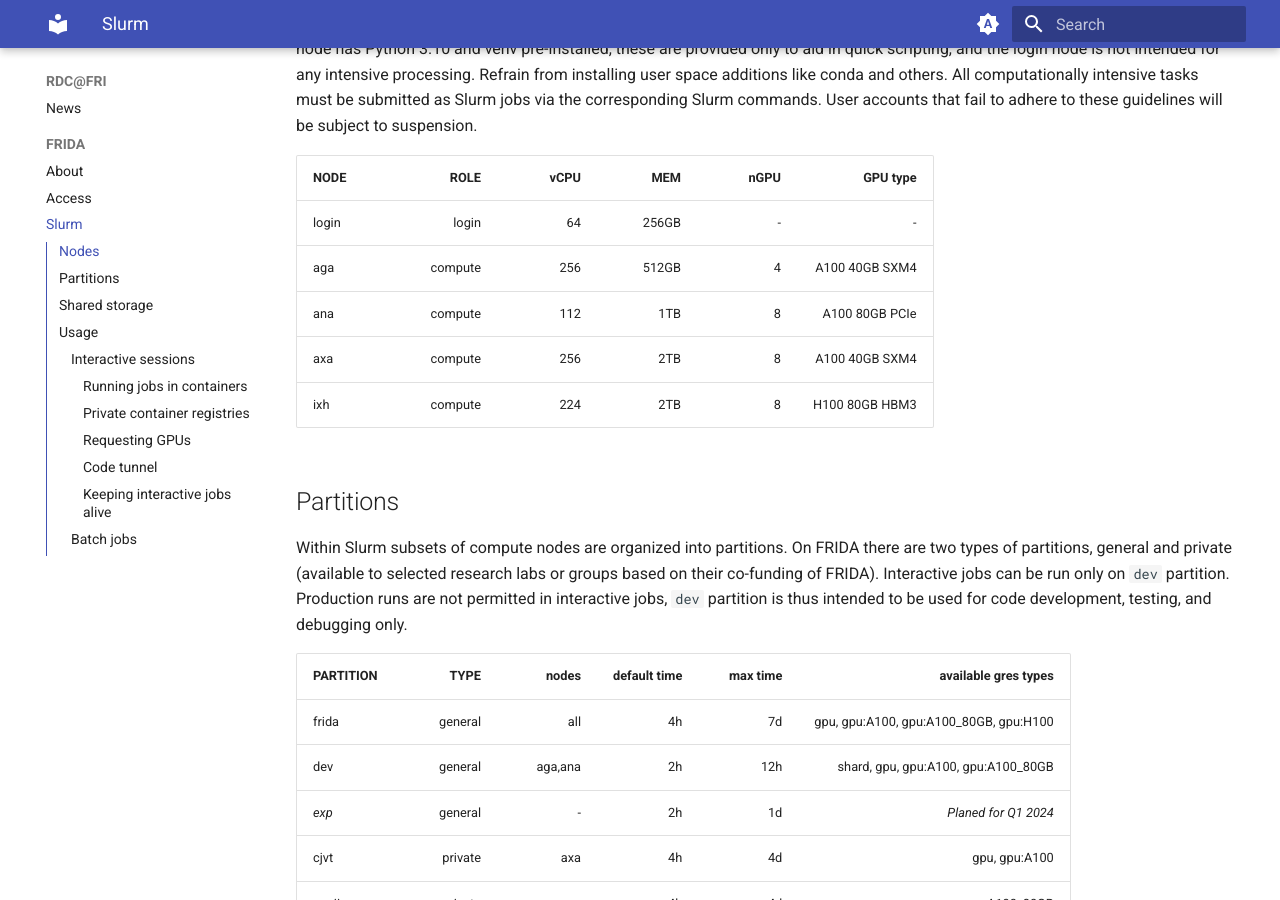
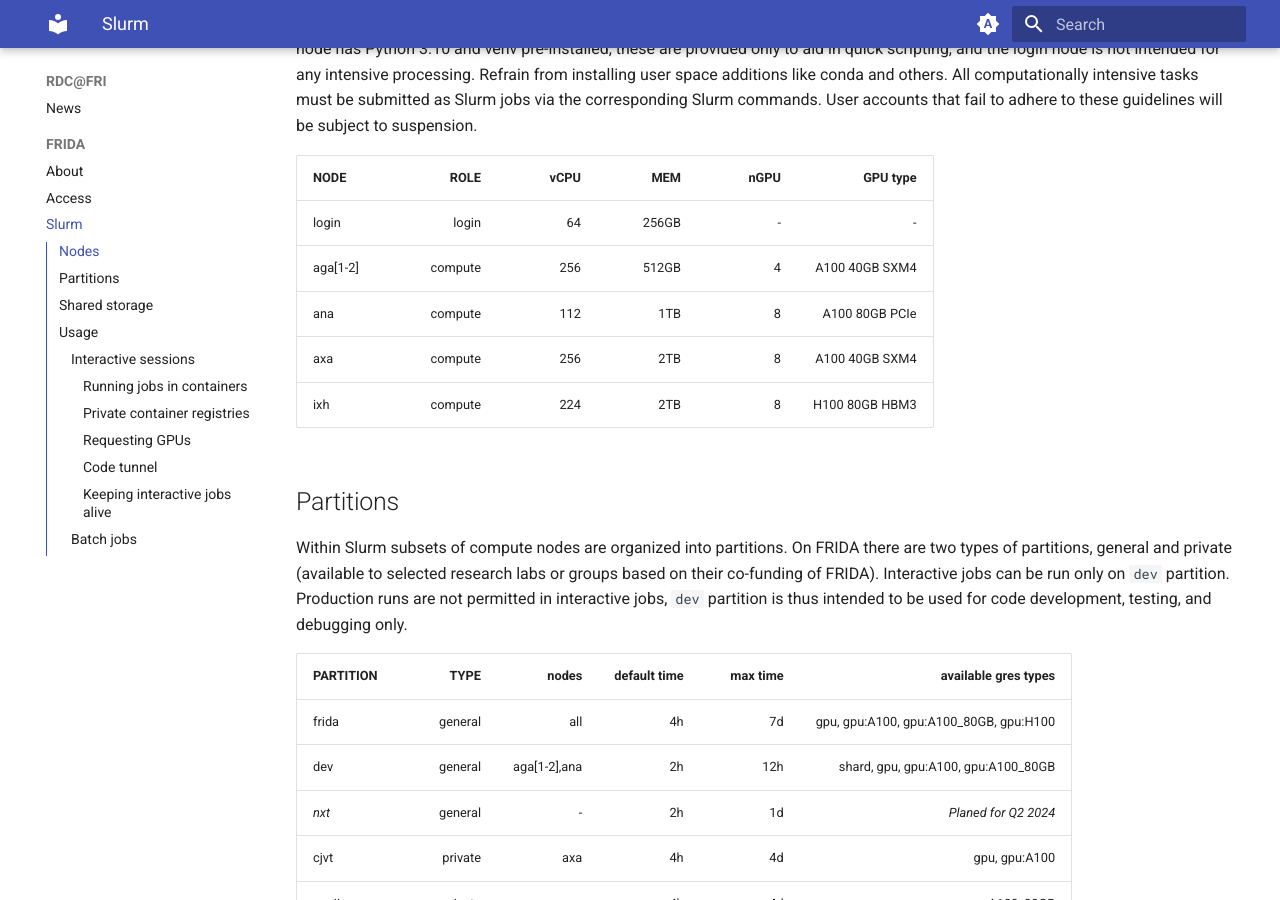
Before and after one commit to UL-FRI/docs.rdc.si, an MkDocs documentation site: the page built from docs/FRIDA/slurm.md, in a window 1280 px wide and 900 px high, scrolled down 388 px. Built offline with MkDocs 1.6.1 and Material for MkDocs 9.7.7, drawn with Linux system fonts in a browser that asks for light colours.

Commit message:
feat: frida rename aga -> aga2, upgrade with i2 -> aga1
Signed-off-by: Iztok Lebar Bajec <ilb@fri.uni-lj.si>

```diff
--- a/docs/FRIDA/slurm.md
+++ b/docs/FRIDA/slurm.md
@@ -6,13 +6,13 @@ Reservation and management of FRIDA compute resources is based on Slurm ([Simple
 
 FRIDA currently consists of one login node and 3 compute nodes with characteristics listed in the table below. Although the login node has Python 3.10 and venv pre-installed, these are provided only to aid in quick scripting, and the login node is not intended for any intensive processing. Refrain from installing user space additions like conda and others. All computationally intensive tasks must be submitted as Slurm jobs via the corresponding Slurm commands. User accounts that fail to adhere to these guidelines will be subject to suspension.
 
-| NODE  | ROLE    | vCPU | MEM   | nGPU | GPU type       |
-|-------|--------:|-----:|------:|-----:|---------------:|
-| login | login   |   64 | 256GB |    - |              - |
-| aga   | compute |  256 | 512GB |    4 | A100 40GB SXM4 |
-| ana   | compute |  112 |   1TB |    8 | A100 80GB PCIe |
-| axa   | compute |  256 |   2TB |    8 | A100 40GB SXM4 |
-| ixh   | compute |  224 |   2TB |    8 | H100 80GB HBM3 |
+| NODE       | ROLE    | vCPU | MEM   | nGPU | GPU type       |
+|------------|--------:|-----:|------:|-----:|---------------:|
+| login      | login   |   64 | 256GB |    - |              - |
+| aga[1-2]   | compute |  256 | 512GB |    4 | A100 40GB SXM4 |
+| ana        | compute |  112 |   1TB |    8 | A100 80GB PCIe |
+| axa        | compute |  256 |   2TB |    8 | A100 40GB SXM4 |
+| ixh        | compute |  224 |   2TB |    8 | H100 80GB HBM3 |
 
 <!--
 | NODE    | CPU_BRD | CPU_GEN     | CPU_SKU         | GPU_BRD | GPU_GEN | GPU_MEM | GPU_SKU        |
@@ -30,13 +30,13 @@ FRIDA currently consists of one login node and 3 compute nodes with characterist
 
 Within Slurm subsets of compute nodes are organized into partitions. On FRIDA there are two types of partitions, general and private (available to selected research labs or groups based on their co-funding of FRIDA). Interactive jobs can be run only on `dev` partition. Production runs are not permitted in interactive jobs, `dev` partition is thus intended to be used for code development, testing, and debugging only.
 
-| PARTITION | TYPE    |   nodes | default time |     max time |                   available gres types |
-|-----------|--------:|--------:|-------------:|-------------:|---------------------------------------:|
-| frida     | general |     all |           4h |           7d | gpu, gpu:A100, gpu:A100_80GB, gpu:H100 |
-| dev       | general | aga,ana |           2h |          12h | shard, gpu, gpu:A100, gpu:A100_80GB    |
-| _exp_     | general |       - |           2h |           1d | _Planed for Q1 2024_                   |
-| cjvt      | private |     axa |           4h |           4d | gpu, gpu:A100                          |
-| psuiis    | private |     ana |           4h |           4d | gpu, gpu:A100_80GB                     |
+| PARTITION | TYPE    |        nodes | default time |     max time |                   available gres types |
+|-----------|--------:|-------------:|-------------:|-------------:|---------------------------------------:|
+| frida     | general |          all |           4h |           7d | gpu, gpu:A100, gpu:A100_80GB, gpu:H100 |
+| dev       | general | aga[1-2],ana |           2h |          12h | shard, gpu, gpu:A100, gpu:A100_80GB    |
+| _nxt_     | general |            - |           2h |           1d | _Planed for Q2 2024_                   |
+| cjvt      | private |          axa |           4h |           4d | gpu, gpu:A100                          |
+| psuiis    | private |          ana |           4h |           4d | gpu, gpu:A100_80GB                     |
 
 <!--
 | PARTITION | TYPE    | nodes | default time |     max time |                   available gres types |   allowd QoS         |
```
